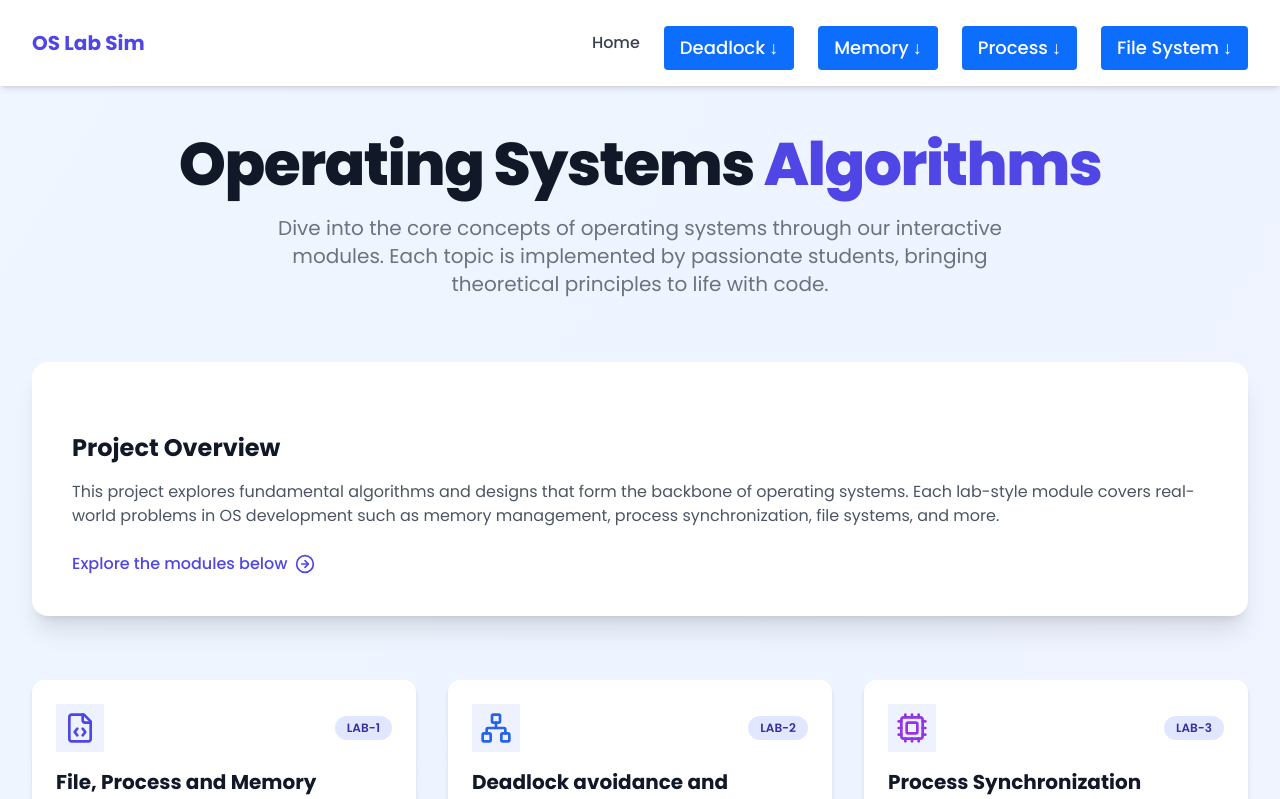
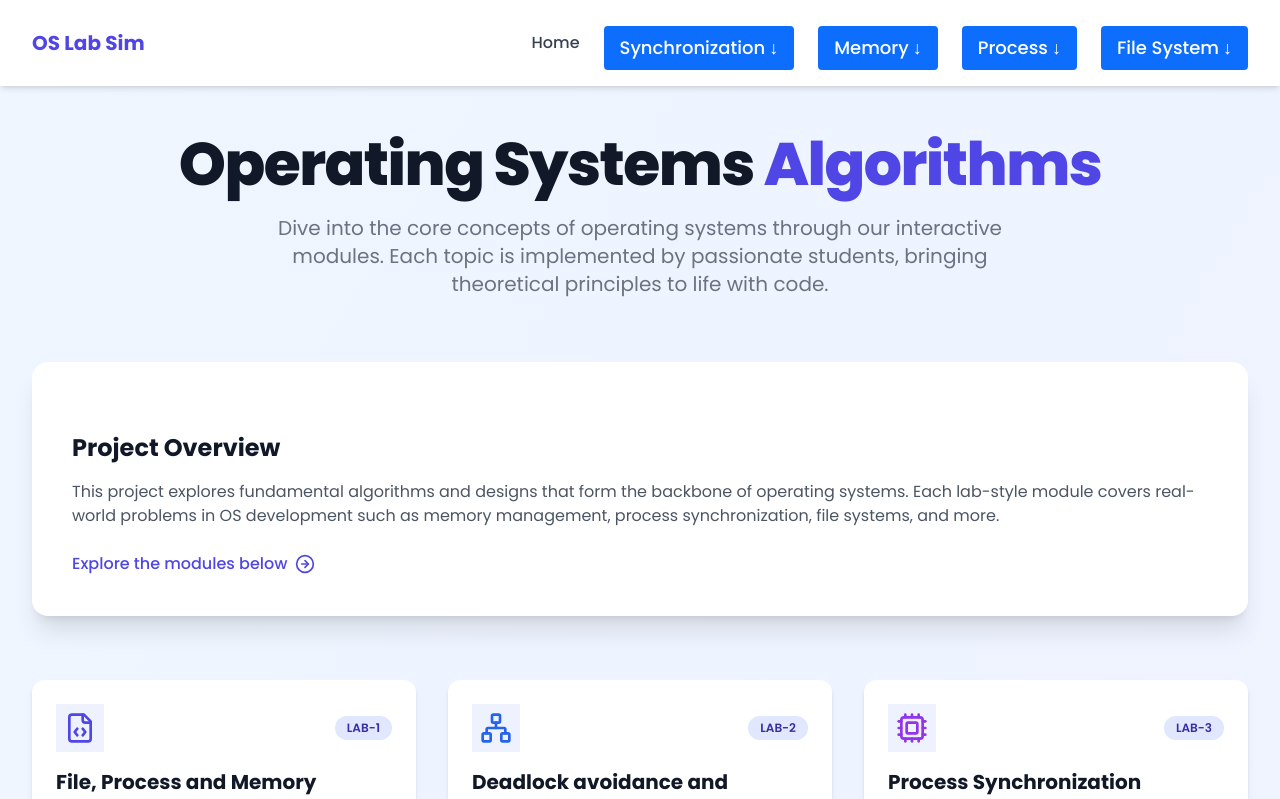
Before and after one commit to NikhilKottoli/OS-Lab-MiniProject, a React (Vite) app: page / in a window 1280 px wide. Shown: the top 799 px of the page. Built offline with nearby package versions, Linux system fonts and the light colour scheme.

Commit message:
page replacement in navbar

```diff
--- a/src/pages/components/Navbar.jsx
+++ b/src/pages/components/Navbar.jsx
@@ -47,10 +47,11 @@ const Navbar = () => {
 
           {/* Dropdown for Deadlock-related topics */}
           <Dropdown
-            title="Deadlock"
+            title="Synchronization"
             links={[
               { to: "/avoidance", label: "Avoidance" },
               { to: "/detection", label: "Detection" },
+              { to: "/cachehome", label: "Cache Coherency" },
             ]}
           />
 
@@ -59,10 +60,10 @@ const Navbar = () => {
             title="Memory"
             links={[
               { to: "/memoryhome", label: "Memory Management" },
-              { to: "/cachehome", label: "Cache Coherency" },
               { to: "/memmanage", label: "Memory Management System Calls" },
               { to: "/mmu", label: "Memory Management Unit"},
               {to:"/memory_allocation_home", label: "Memory Allocation"},
+              {to:"/theory", label: "Page Replacement"},
             ]}
           />
 
```
